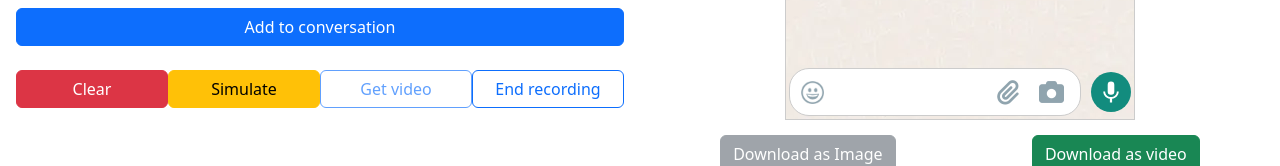
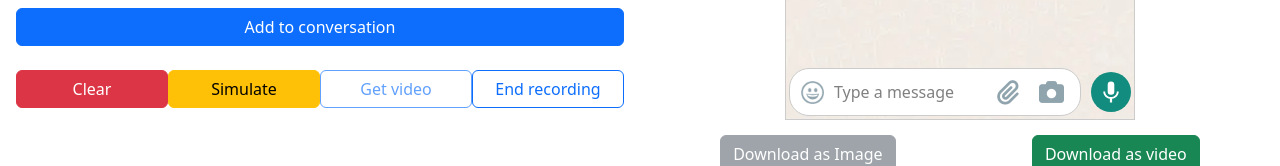
Before and after one commit to Wassimkal-projects/fakechatgen, a React (Create React App) app: page / in a window 1280 px wide. Shown: the part 490-656 px from the top of the page. Built offline with nearby package versions, Linux system fonts and the light colour scheme.

Commit message:
add placeholder

```diff
--- a/src/App.css
+++ b/src/App.css
@@ -90,6 +90,12 @@ body {
   outline: none;
   min-width: 0; /* Important pour permettre la réduction sous la largeur du contenu */
   overflow-wrap: break-word; /* Pour s'assurer que les longs mots sans espace se retournent */
+}
+
+.editable-div:empty:before {
+  content: attr(data-placeholder);
+  color: grey; /* La couleur de votre choix pour le placeholder */
+  cursor: text;
 }
 
 /* width */
--- a/src/App.tsx
+++ b/src/App.tsx
@@ -693,9 +693,10 @@ function App() {
                     </div>
                     <div id="messageInput"
                          className={"editable-div"}
-                         contentEditable="true"
+                         contentEditable="false"
                          role="textbox"
                          aria-multiline="false"
+                         data-placeholder="Type a message"
                     />
                     <div className={"right-input"}>
                       <div className={"emoji-container"}>
```
